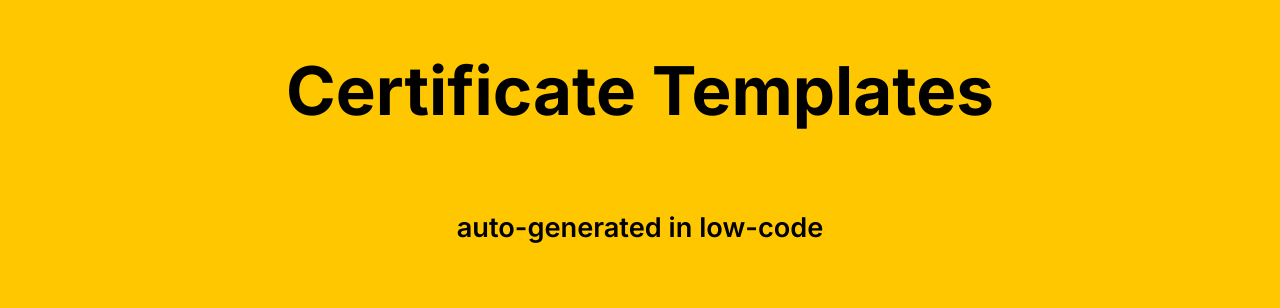
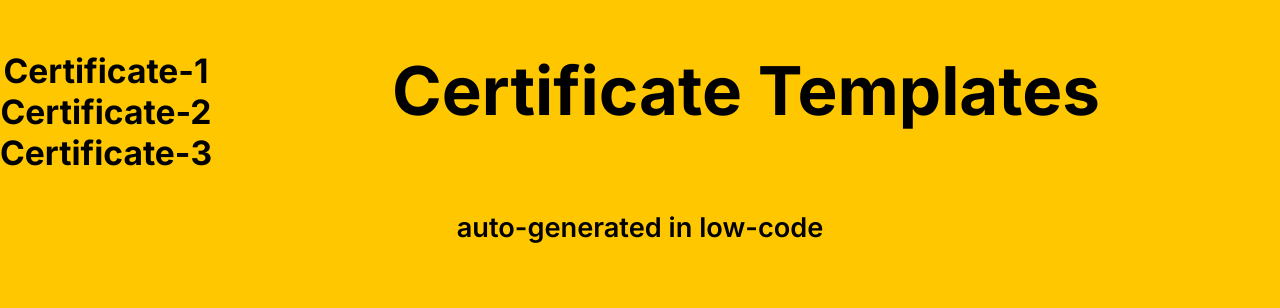
Before and after one commit to k-gourav/css-certificate-project, a plain HTML site: page index.html in a window 1280 px wide. Shown: the top 308 px of the page. Drawn offline with Linux system fonts and the light colour scheme.

Commit message:
Update index.html

```diff
--- a/index.html
+++ b/index.html
@@ -16,6 +16,18 @@
         }
         body{
             background: #FFC700;
+        }
+        a, a:visited{
+            text-decoration: none;
+            color: #000;
+        }
+        ul{
+            display: inline-block;
+            float: left;
+            margin-inline-right: 0.5rem;
+        }
+        ul li{
+            list-style: none;
         }
         header{
             margin-top: 50px;
@@ -49,6 +61,13 @@
 <body>
     <div>
     <header>
+        <nav>
+            <ul>
+                <li><a href="index.html">Certificate-1</a></li>
+                <li><a href="contact.html">Certificate-2</a></li>
+                <li><a href="text.html">Certificate-3</a></li>
+            </ul>
+        </nav>
         <h1 class="top">Certificate Templates</h1>
     </header>
 
```
